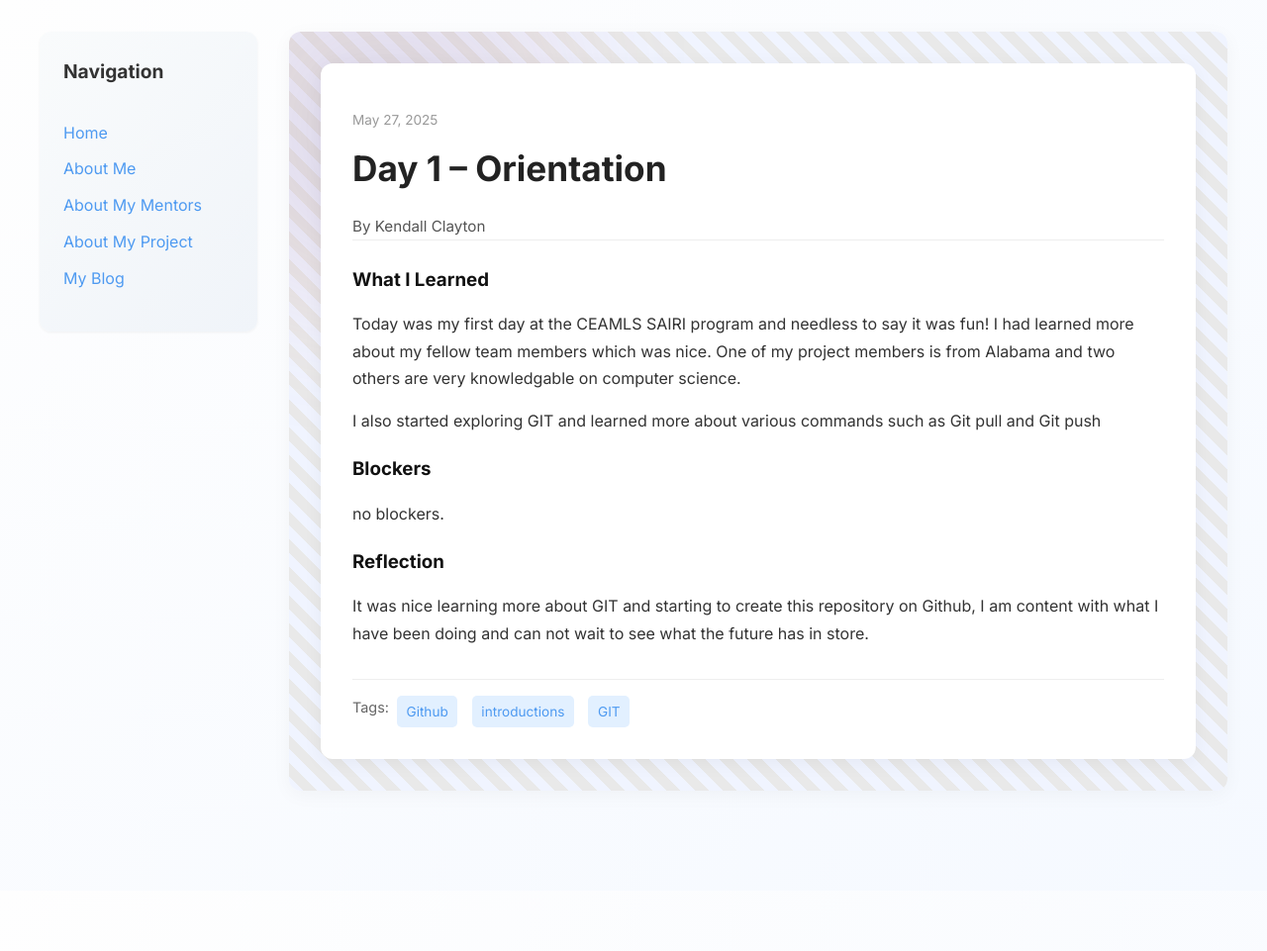
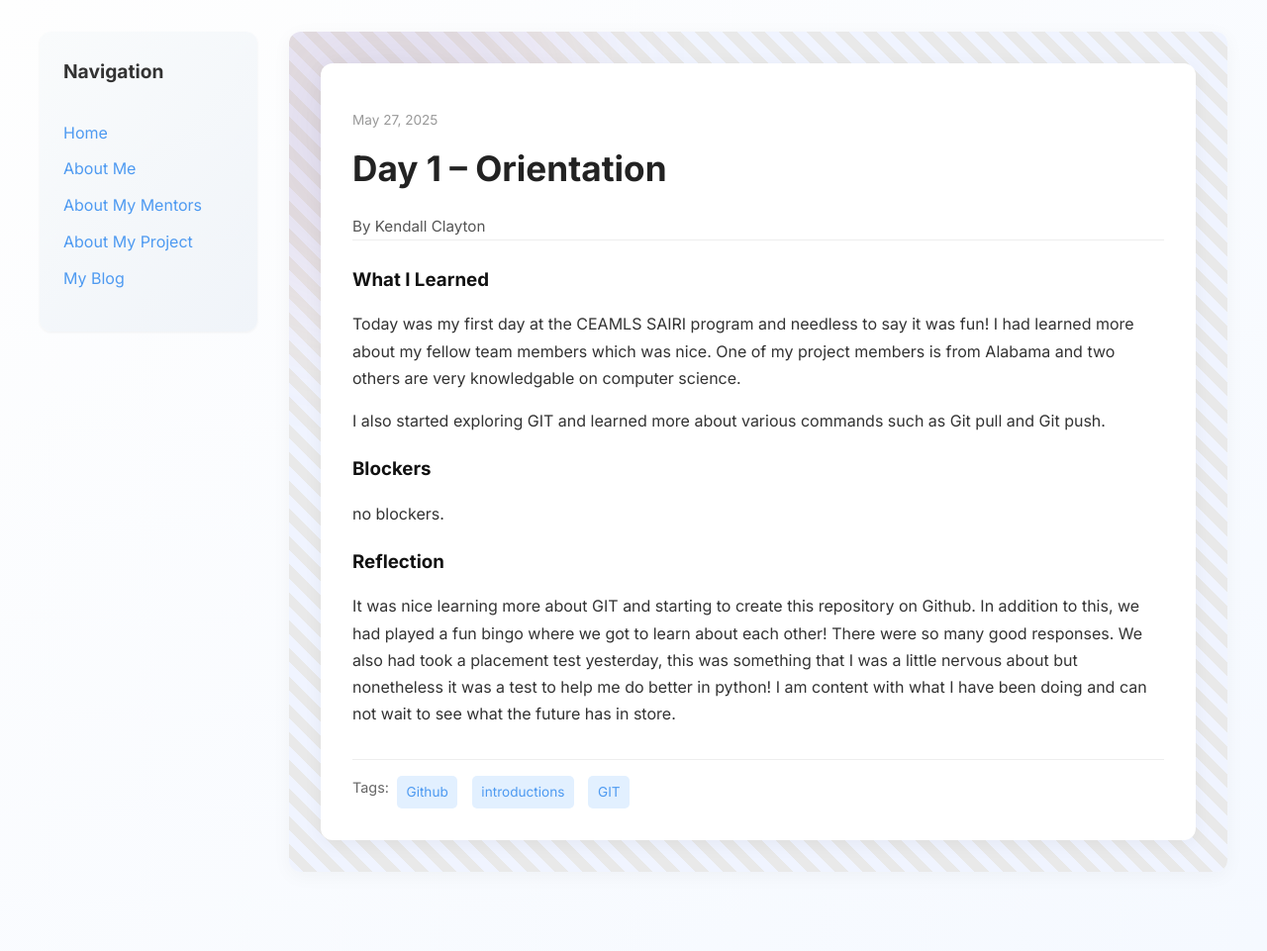
Before and after one commit to kendallzoe/kendallzoe.github.io, a Jekyll site: the page built from _posts/2025-05-27-day-1.md, in a window 1280 px wide. Shown: the whole page at 99% size. Built offline with Jekyll 4.4.1, drawn with Linux system fonts in a browser that asks for light colours; before the commit the page ends 900 px from its top, so only the background shows below that.

Commit message:
Update 2025-05-27-day-1.md

```diff
--- a/_posts/2025-05-27-day-1.md
+++ b/_posts/2025-05-27-day-1.md
@@ -9,11 +9,11 @@ tags: ["Github", "introductions", "GIT"]
 what_i_learned: |
   Today was my first day at the CEAMLS SAIRI program and needless to say it was fun! I had learned more about my fellow team members which was nice. One of my project members is from Alabama and two others are very knowledgable on computer science.
 
-  I also started exploring GIT and learned more about various commands such as Git pull and Git push
+  I also started exploring GIT and learned more about various commands such as Git pull and Git push.
 
 blockers: |
   no blockers.
 
 reflection: |
-  It was nice learning more about GIT and starting to create this repository on Github, I am content with what I have been doing and can not wait to see what the future has in store.
+  It was nice learning more about GIT and starting to create this repository on Github. In addition to this, we had played a fun bingo where we got to learn about each other! There were so many good responses. We also had took a placement test yesterday, this was something that I was a little nervous about but nonetheless it was a test to help me do better in python! I am content with what I have been doing and can not wait to see what the future has in store.
 ---
```
